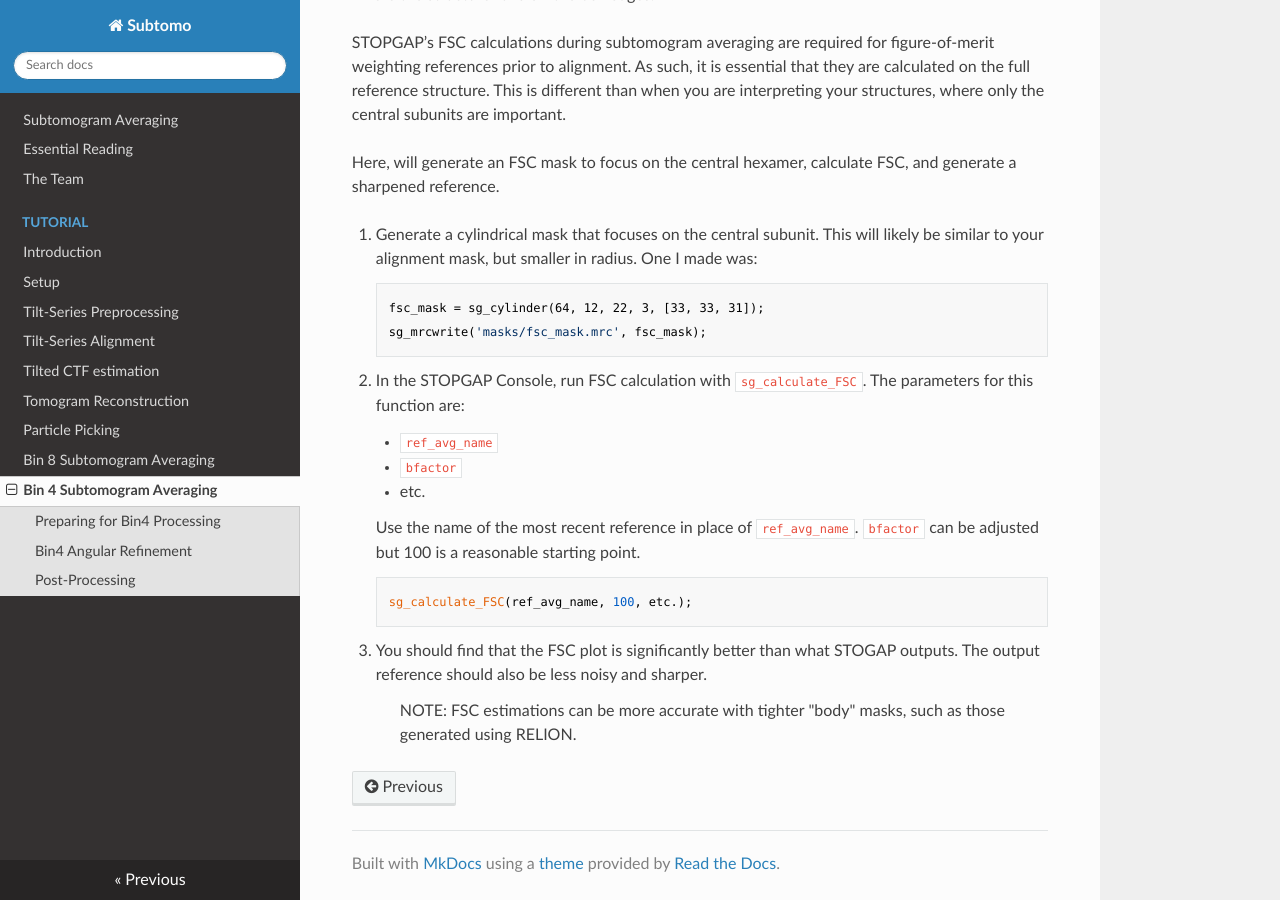
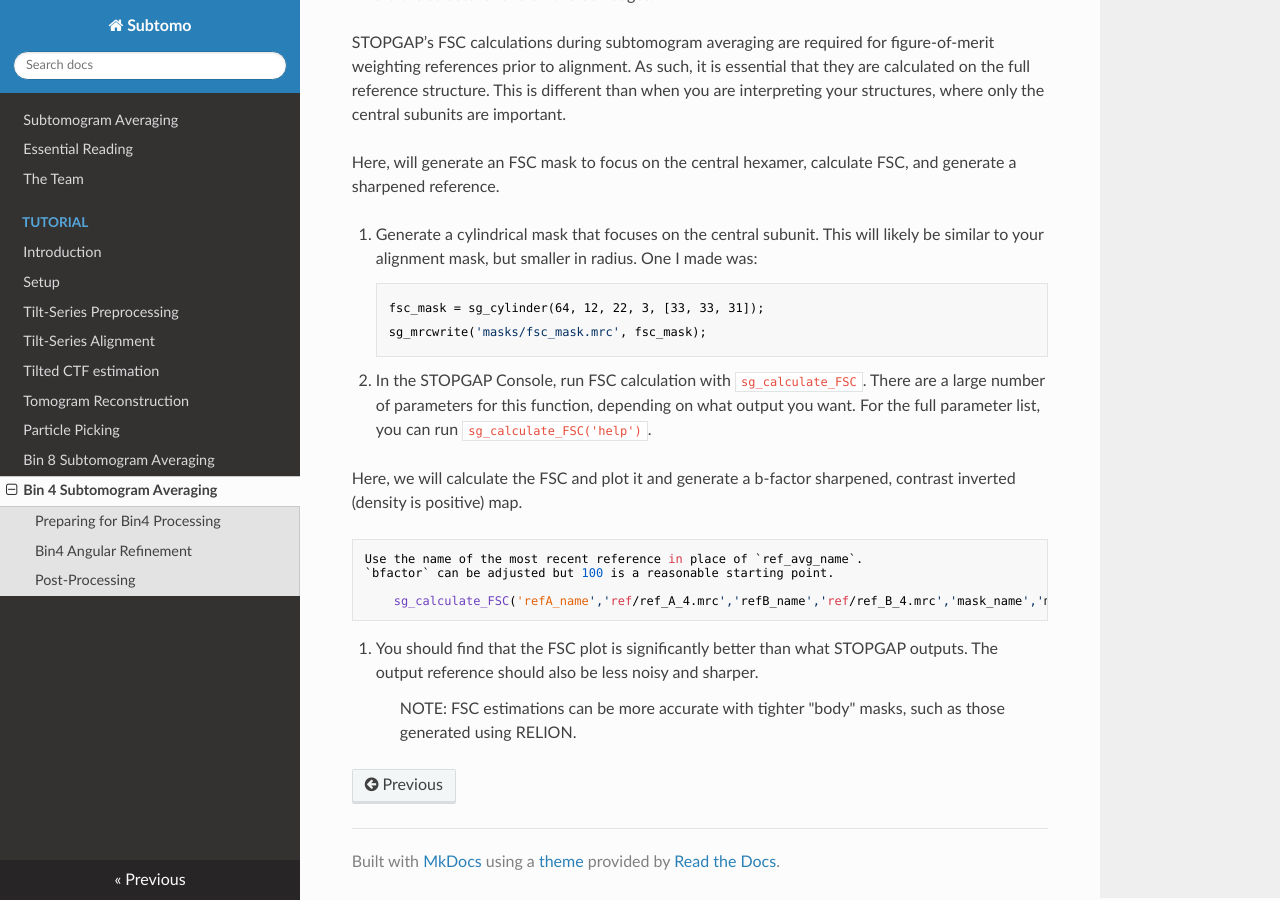
Before and after one commit to wan-lab-vanderbilt/subtomo-tutorials, an MkDocs documentation site: the page built from docs/hiv/bin4.md, in a window 1280 px wide and 900 px high, scrolled down 2645 px. Built offline with MkDocs 1.6.1, drawn with Linux system fonts in a browser that asks for light colours; nearby versions of some CDN libraries.

Commit message:
Update bin4.md
added fsc command

```diff
--- a/docs/hiv/bin4.md
+++ b/docs/hiv/bin4.md
@@ -119,18 +119,16 @@ One I made was:
         sg_mrcwrite('masks/fsc_mask.mrc', fsc_mask);
 
 2. In the STOPGAP Console, run FSC calculation with `sg_calculate_FSC`.
-The parameters for this function are:
+There are a large number of parameters for this function, depending on what output you want. For the full parameter list, you can run `sg_calculate_FSC('help')`.
 
-    - `ref_avg_name`
-    - `bfactor`
-    - etc.
+Here, we will calculate the FSC and plot it and generate a b-factor sharpened, contrast inverted (density is positive) map.
 
     Use the name of the most recent reference in place of `ref_avg_name`.
     `bfactor` can be adjusted but 100 is a reasonable starting point.
 
-        sg_calculate_FSC(ref_avg_name, 100, etc.);
+        sg_calculate_FSC('refA_name','ref/ref_A_4.mrc','refB_name','ref/ref_B_4.mrc','mask_name','masks/fsc_mask.mrc','pixelsize',5.4,'symmetry','c6','bfactor',100,'ref_avg_name','ref/filt_4.mrc','x_label',1);
 
-3. You should find that the FSC plot is significantly better than what STOGAP outputs.
+4. You should find that the FSC plot is significantly better than what STOPGAP outputs.
 The output reference should also be less noisy and sharper.
 
     >NOTE: FSC estimations can be more accurate with tighter "body" masks, such as those generated using RELION.
```
